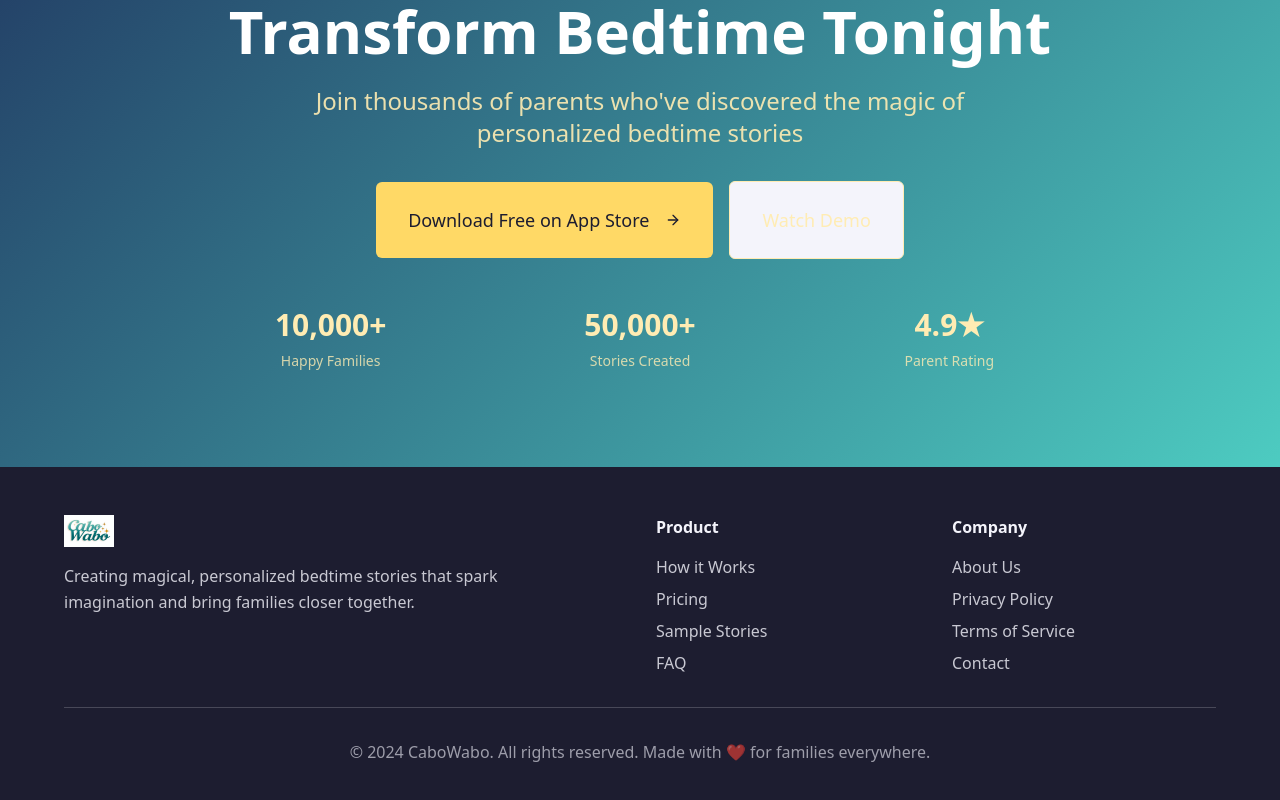
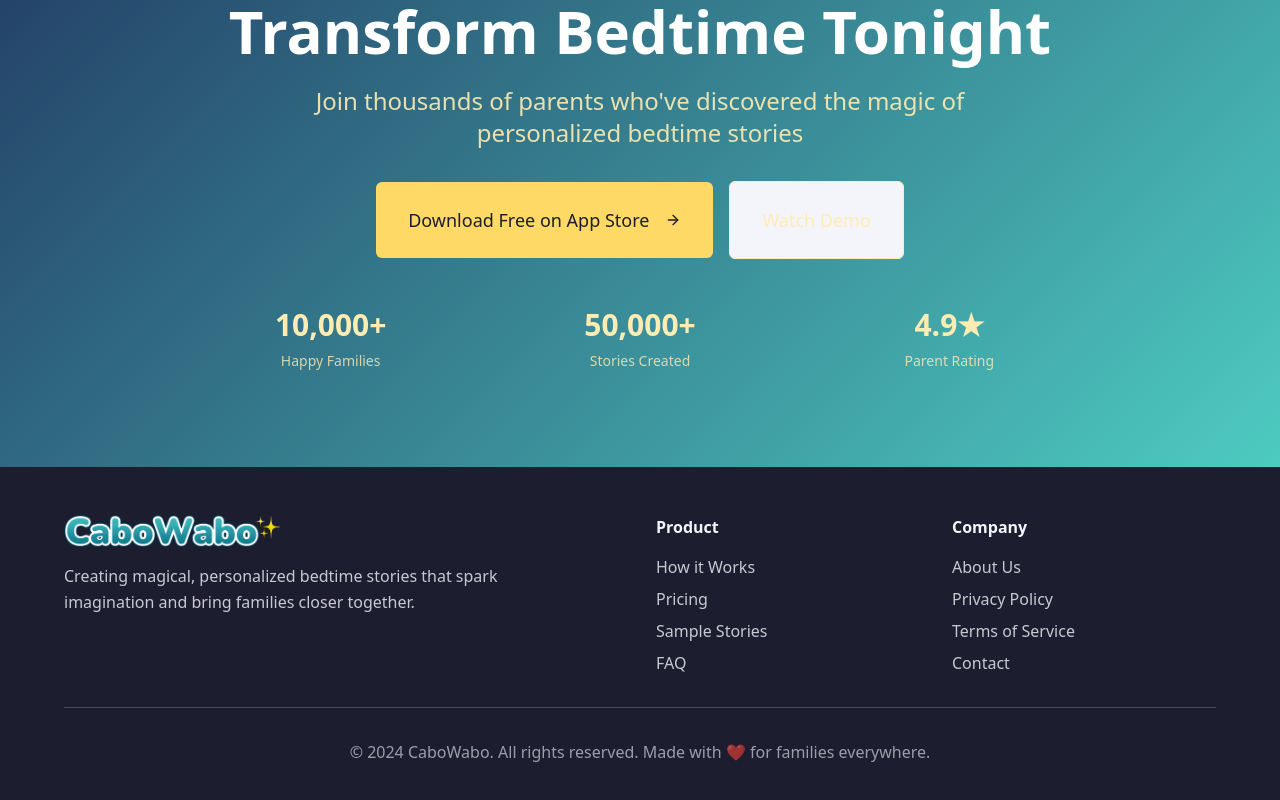
Before and after one commit to bigdog6978/cabo-wabo-landing-page, a React (Vite) app: page / in a window 1280 px wide. Shown: the part 5921-6721 px from the top of the page. Built offline with nearby package versions, Linux system fonts and the light colour scheme.

Commit message:
Revert logo generation
The AI generated a logo instead of using the provided one. This commit reverts the logo generation and reinstates the user's provided logo.

```diff
--- a/src/components/Footer.tsx
+++ b/src/components/Footer.tsx
@@ -1,5 +1,6 @@
 import { Sparkles } from "lucide-react";
-import caboWaboLogo from "/src/assets/cabo-wabo-logo.png";
+// Using the uploaded logo directly
+const caboWaboLogo = "/lovable-uploads/2ae20f8e-51bb-449e-80aa-e850451395d5.png";
 
 const Footer = () => {
   return (
```
Also changed, not shown: public/lovable-uploads/2ae20f8e-51bb-449e-80aa-e850451395d5.png (added).
